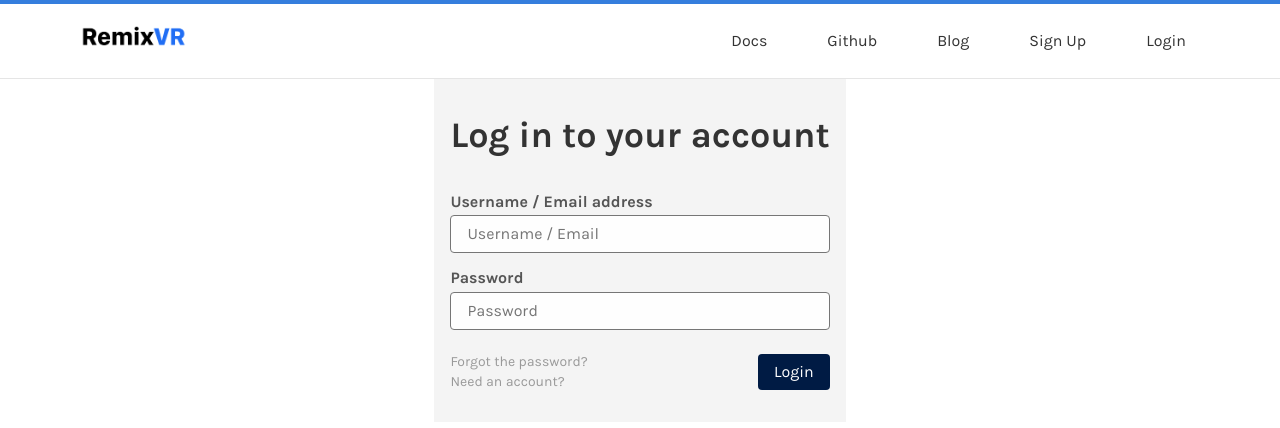
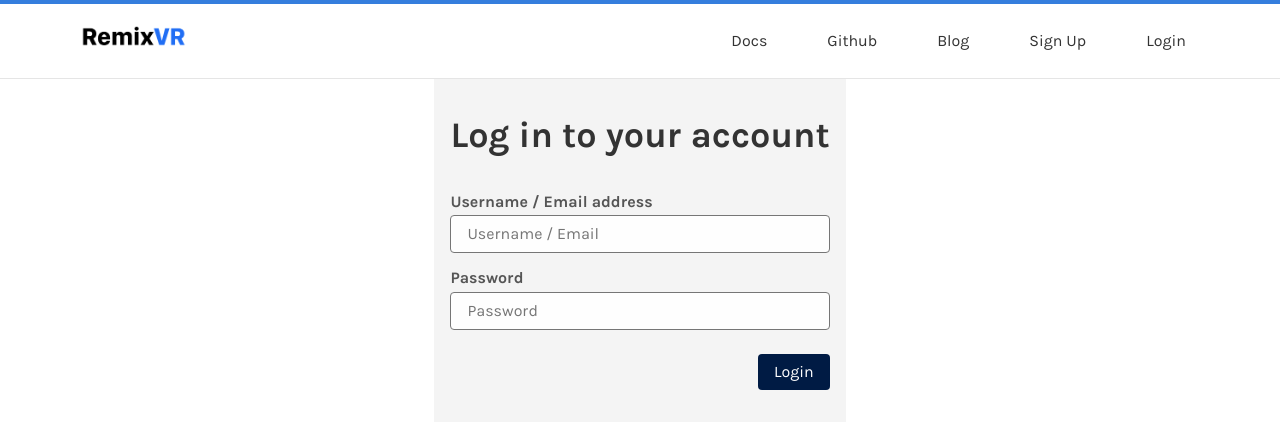
Before and after one commit to teliportme/remixvr, a React (Create React App) app in the folder frontend/: page /login in a window 1280 px wide. Shown: the top 428 px of the page. Built offline with nearby package versions, Linux system fonts and the light colour scheme; no server answers; a web font is replaced by a local one; what promise.prototype.finally, superagent-promise would draw is missing.

Commit message:
updated login page

```diff
--- a/frontend/src/containers/Login.js
+++ b/frontend/src/containers/Login.js
@@ -68,7 +68,7 @@ const Login = observer(() => {
             }}
           />
         </div>
-        <div className="tl fl mt2">
+        {/* <div className="tl fl mt2">
           <Link
             to="/forgot-password"
             className="f6 db link silver underline-hover"
@@ -78,7 +78,7 @@ const Login = observer(() => {
           <Link to="/signup" className="f6 db link mt1 silver underline-hover">
             Need an account?
           </Link>
-        </div>
+        </div> */}
         <div className="tr">
           <button
             type="submit"
```
